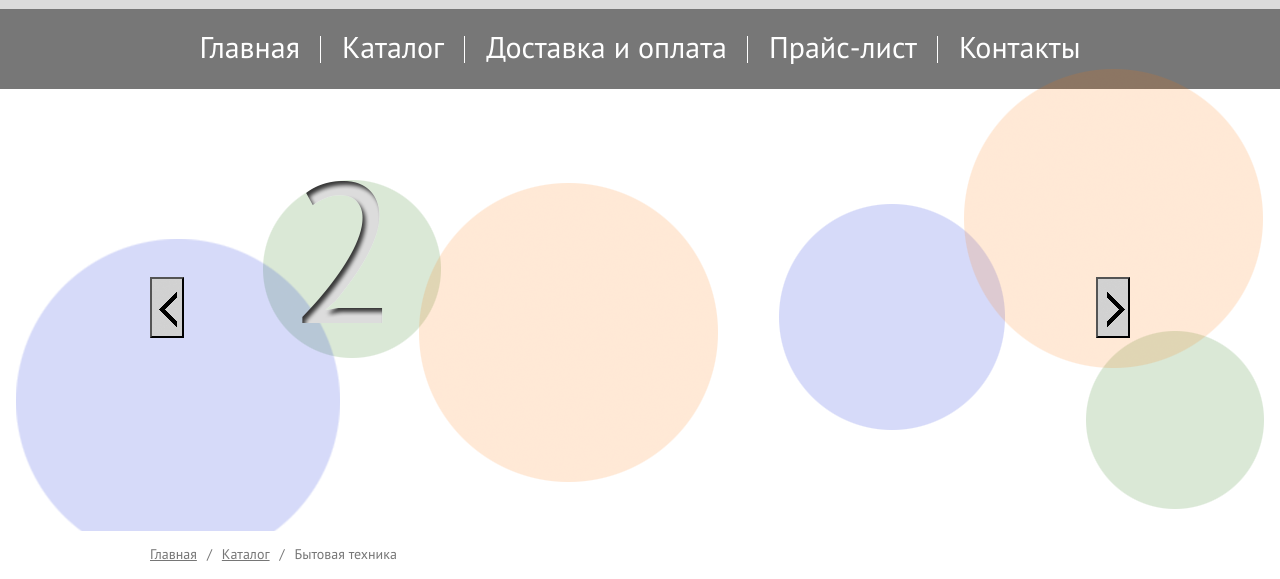
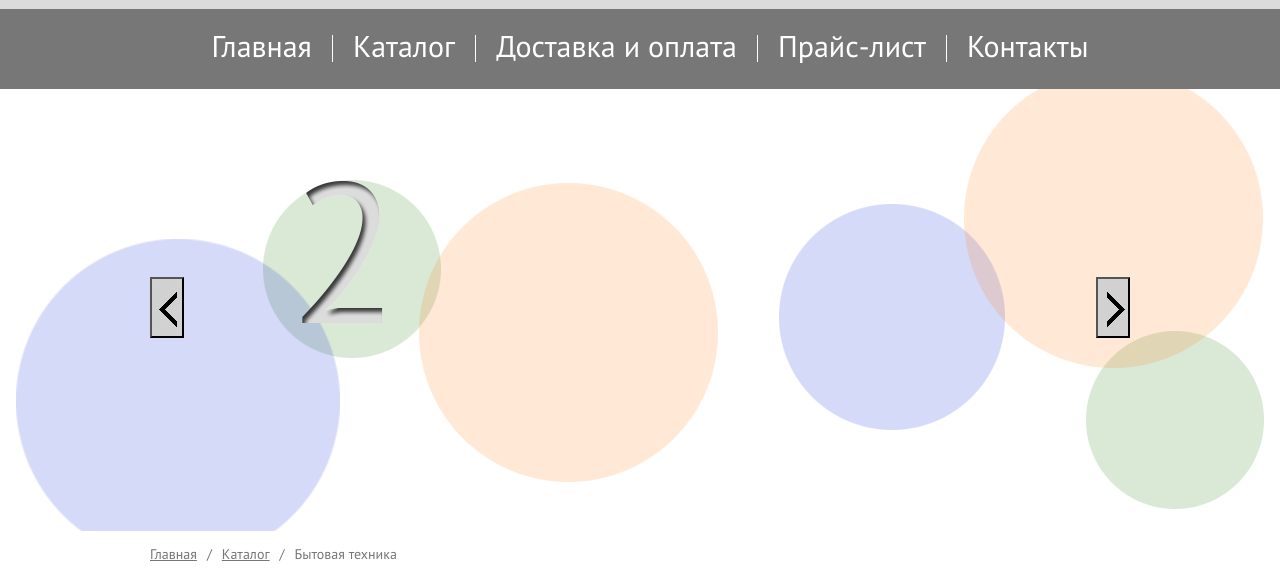
Before and after one commit to Swat-maz/test_V3, a plain HTML site: page index.html in a window 1280 px wide. Shown: the part 221-800 px from the top of the page. Drawn offline with nearby package versions, Linux system fonts and the light colour scheme; files whose address does not match are found by name.

Commit message:
task 3 done

```diff
--- a/css/style.css
+++ b/css/style.css
@@ -96,13 +96,16 @@ border-bottom: dashed;
 
 /* Menu */
 .menu {
-  height: 80px;
+  min-height: 80px;
+  z-index: 1003;
+  padding-bottom: 20px;
 }
 
 .menu ul {
   display: flex;
   height: 100%;
-  justify-content: space-around;
+  justify-content: center
+  ;
   align-items: center;
 }
 
@@ -124,17 +127,20 @@ border-bottom: dashed;
   display: flex;
   list-style-type: none;
   width: 902px;
+  flex-wrap: wrap;
 }
 
 .menu ul li {
-  border-right: 1px solid #ffffff;
-  padding-right: 20px;
+  border-left: 1px solid #ffffff;
+  padding-left: 20px;
   height: 27px;
+  margin-top: 26px;
+  margin-left: 20px;
 }
 
-.menu ul li:last-child {
-  border-right: none;
-  padding-right: 0;
+.menu ul li:first-child {
+  border-left: none;
+  padding-left: 0;
 }
 
 .menu  a:hover {
@@ -452,7 +458,7 @@ margin: -20px;
   top: 0;
   left: 0;
   display: none;
-  z-index: 1001;
+  z-index: 1005;
 }
 
 .popup_bg {
```
